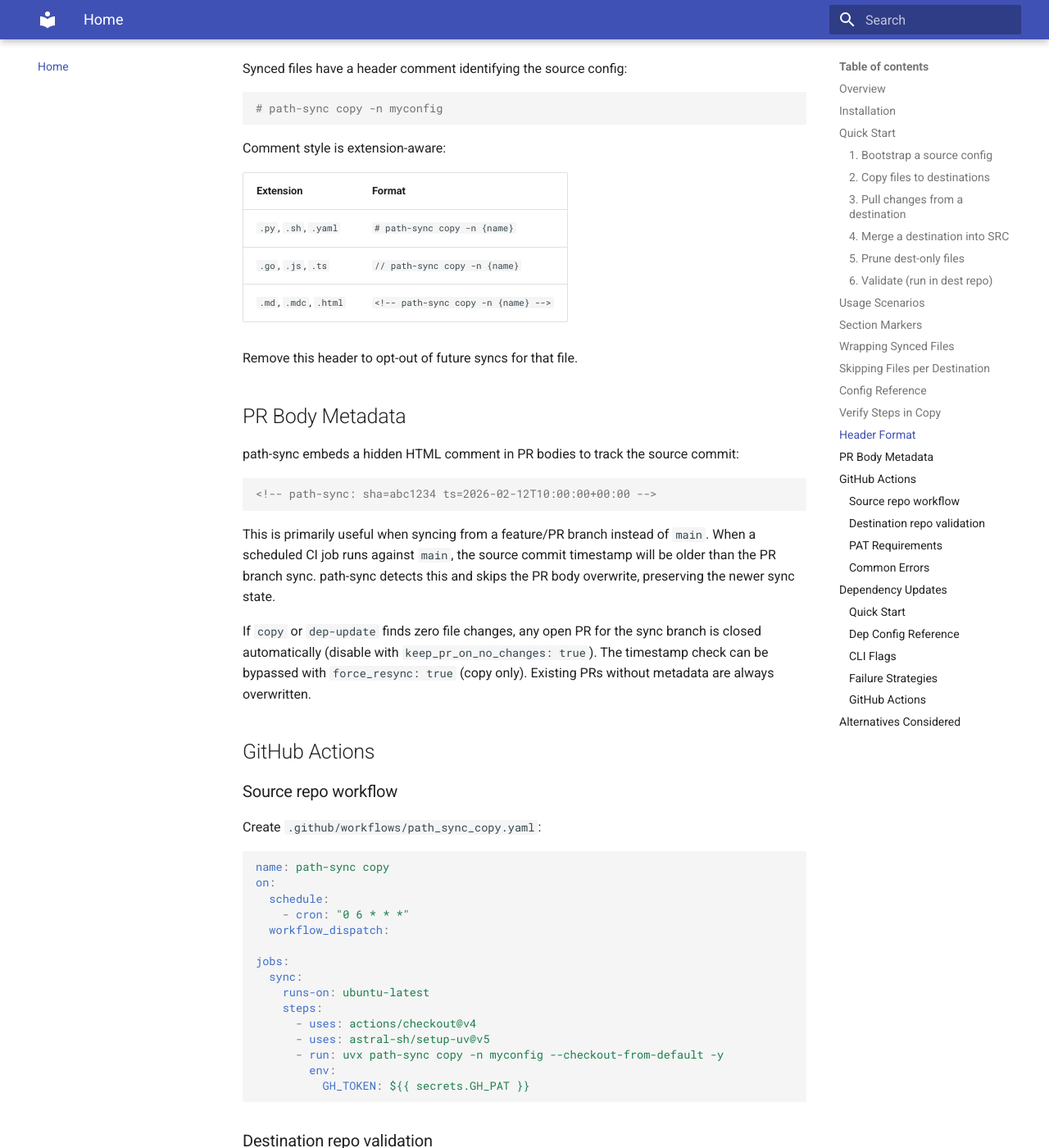
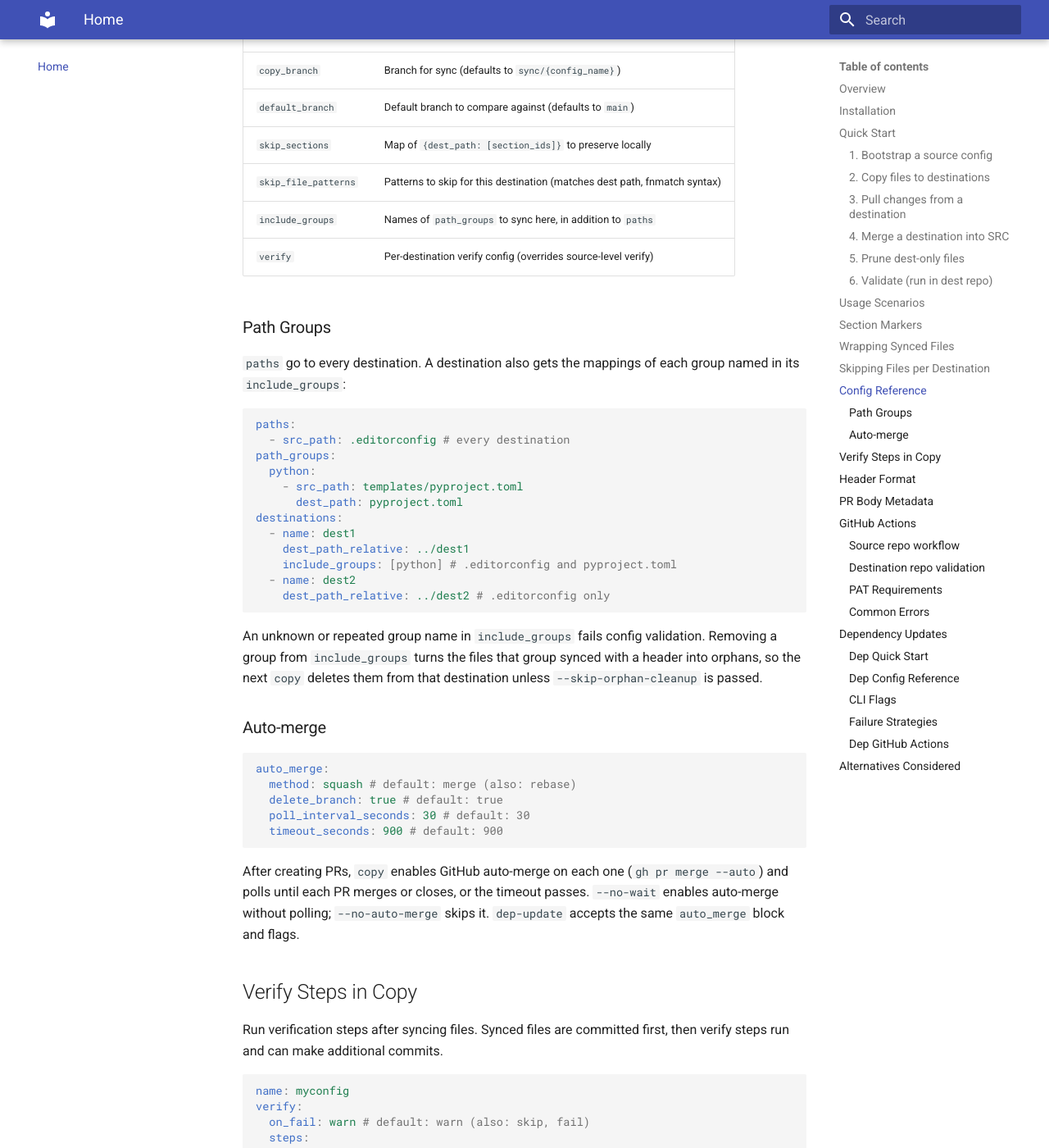
Before and after one commit to EspenAlbert/path-sync, an MkDocs documentation site: the page built from docs/index.md, in a window 1280 px wide and 1400 px high, scrolled down 11971 px. Shown: the whole window at 82% size. Built offline with MkDocs 1.6.1 and Material for MkDocs 9.7.7, drawn with Linux system fonts in a browser that asks for light colours; some of the changed text lies outside the part shown.

Commit message:
fix: typos and ambiguities.

````diff
--- a/docs/index.md
+++ b/docs/index.md
@@ -24,11 +24,11 @@ Sync files from a source repo to multiple destination repos.
 
 - SRC owns synced content; DEST should not edit it
 - Files with headers are updated on each sync
-- Remove a header to opt-out (file becomes DEST-owned)
-- Orphaned files (removed from SRC) are deleted in DEST
+- Remove a header to opt out (file becomes DEST-owned)
+- Orphaned files (DEST files with this config's header that no path mapping covers, e.g. removed from SRC) are deleted in DEST
 - Dest-only extras under dir or glob mappings survive `copy`; `pull --dest-only` harvests them; `prune` deletes them
 - Dest improvements can be harvested back to SRC with `pull` (local working tree only; you commit SRC yourself)
-- Idempotent: PR body is left unchanged when already synced from an equal or newer source commit
+- Idempotent: a destination is skipped when its open PR was already synced from an equal or newer source commit
 - Stale PRs auto-close when source and destination are already in sync (zero file changes)
 
 ## Installation
@@ -57,16 +57,19 @@ Creates `.github/myconfig.src.yaml` with auto-detected git remote and destinatio
 path-sync copy -n myconfig
 ```
 
-By default, prompts before each git operation. See [Usage Scenarios](#usage-scenarios) for common patterns.
+By default, prompts before each git operation. Without a terminal (CI, scripts), prompts auto-confirm, as with `-y`. See [Usage Scenarios](#usage-scenarios) for common patterns.
 
 | Flag                      | Description                                                 |
 | ------------------------- | ----------------------------------------------------------- |
 | `-d dest1,dest2`          | Filter specific destinations                                |
+| `-c, --config-path`       | Full path to config file (alternative to `-n`)              |
+| `--src-root`              | Source repo root (default: git root of cwd)                 |
+| `--work-dir`              | Clone destinations here (overrides `dest_path_relative`)    |
 | `--dry-run`               | Preview without writing (requires existing repos)           |
 | `-y, --no-prompt`         | Skip confirmations (for CI)                                 |
 | `--skip-commit`           | No git ops after sync (no commit/push/PR). Alias: `--local` |
 | `--no-checkout`           | Skip branch switching (assumes already on correct branch)   |
-| `--checkout-from-default` | Reset to origin/default before sync                         |
+| `--checkout-from-default` | Reset to `origin/<default_branch>`, recreate copy branch    |
 | `--no-pr`                 | Push but skip PR creation                                   |
 | `--force-overwrite`       | Overwrite files even if header removed (opted out)          |
 | `--detailed-exit-code`    | Exit 0=no changes, 1=changes, 2=error                       |
@@ -76,6 +79,8 @@ By default, prompts before each git operation. See [Usage Scenarios](#usage-scen
 | `--pr-labels`             | Comma-separated PR labels                                   |
 | `--pr-reviewers`          | Comma-separated PR reviewers                                |
 | `--pr-assignees`          | Comma-separated PR assignees                                |
+| `--no-auto-merge`         | Skip auto-merge even when `auto_merge` is configured        |
+| `--no-wait`               | Enable auto-merge without polling for the merge             |
 
 ### 3. Pull changes from a destination
 
@@ -216,6 +221,7 @@ Options:
 
 - `-b, --branch` - Branch to compare against (default: main). When `GITHUB_BASE_REF` is set (e.g. in GitHub Actions), it overrides the default so CI can use the PR base without passing `-b`. If you set `GITHUB_BASE_REF`, use a non-empty branch name.
 - `--skip-sections` - Comma-separated `path:section_id` pairs to skip (e.g., `justfile:coverage`)
+- `--src-root` - Repo root to validate (default: git root of cwd)
 
 ## Usage Scenarios
 
@@ -239,13 +245,17 @@ For partial file syncing (e.g., `justfile`, `pyproject.toml`), wrap sections wit
 # === DO_NOT_EDIT: path-sync default ===
 lint:
     ruff check .
-# === OK_EDIT ===
+# === OK_EDIT: path-sync default ===
 ```
 
 - **`DO_NOT_EDIT: path-sync {id}`** - Start of managed section with identifier
-- **`OK_EDIT`** - End marker (content below is editable)
+- **`OK_EDIT: path-sync {id}`** - End marker with the same identifier (content below is editable)
 
-During sync, only content within markers is replaced. Destination can have extra sections.
+Identifiers use letters, digits, `_`, and `-`. A marker with any other character, such as `.`, is not recognized.
+
+During sync, only content within markers is replaced. Destination content outside the markers is kept. A section that only the destination has is removed, and a section new in SRC is appended at the end of the file.
+
+The same identifier can mark several regions of one file. path-sync treats them as parts of one section and matches them by position.
 
 Use `skip_sections` in destination config to exclude specific sections from sync:
 
@@ -342,15 +352,18 @@ destinations:
 | ----------------------- | --------------------------------------------------------------------------------------------------- |
 | `name`                  | Config identifier                                                                                   |
 | `src_repo_url`          | Source repo URL (auto-detected from git remote)                                                     |
+| `git_remote`            | Source repo remote whose URL fills `{src_repo_url}` in the PR body (default: `origin`)              |
 | `schedule`              | Cron for scheduled sync workflow                                                                    |
-| `paths`                 | Files/globs to sync (see path options below)                                                        |
+| `paths`                 | Files/globs to sync to every destination (see path options below)                                   |
+| `path_groups`           | Named lists of path mappings that a destination opts into (see [Path Groups](#path-groups))         |
 | `destinations`          | Target repos with sync settings                                                                     |
 | `header_config`         | Comment style per extension (has defaults)                                                          |
-| `pr_defaults`           | PR title, body template, labels, reviewers, assignees                                               |
+| `pr_defaults`           | PR title, body template, body suffix, labels, reviewers, assignees                                  |
 | `wrap_synced_files`     | Wrap synced files in section markers (default: `false`)                                             |
 | `keep_pr_on_no_changes` | Keep stale PR open instead of auto-closing when sync produces zero changes (default: `false`)       |
 | `force_resync`          | Ignore the "PR already synced from newer commit" check, always run the full sync (default: `false`) |
 | `verify`                | Verification steps to run after syncing (see [Verify Steps](#verify-steps-in-copy))                 |
+| `auto_merge`            | Enable GitHub auto-merge on created PRs and wait for them to merge (see [Auto-merge](#auto-merge))  |
 
 **`body_template` variables** (available in `pr_defaults.body_template`):
 
@@ -370,10 +383,18 @@ destinations:
 | ----------------------- | ------------------------------------------------------------------------ |
 | `src_path`              | Source file, directory, or glob pattern (required)                       |
 | `dest_path`             | Destination path (defaults to `src_path`)                                |
-| `sync_mode`             | `sync` (default), `replace`, or `scaffold`                               |
+| `sync_mode`             | `sync` (default), `replace`, or `scaffold` (see below)                   |
 | `exclude_dirs`          | Directory names to skip (defaults: `__pycache__`, `.git`, `.venv`, etc.) |
 | `exclude_file_patterns` | Filename patterns to skip, supports globs (`*.pyc`, `test_*.py`)         |
 | `wrap`                  | Override global `wrap_synced_files` for this path (`true`/`false`)       |
+
+**Sync modes**:
+
+| Mode       | Behavior                                                                             |
+| ---------- | ------------------------------------------------------------------------------------ |
+| `sync`     | Adds the header, replaces managed sections, and skips files whose header was removed |
+| `replace`  | Overwrites the whole file when it differs from SRC; no header, so no opt-out         |
+| `scaffold` | Writes the file only when it is missing in DEST                                      |
 
 **Destination options**:
 
@@ -386,7 +407,41 @@ destinations:
 | `default_branch`     | Default branch to compare against (defaults to `main`)                    |
 | `skip_sections`      | Map of `{dest_path: [section_ids]}` to preserve locally                   |
 | `skip_file_patterns` | Patterns to skip for this destination (matches dest path, fnmatch syntax) |
+| `include_groups`     | Names of `path_groups` to sync here, in addition to `paths`               |
 | `verify`             | Per-destination verify config (overrides source-level verify)             |
+
+### Path Groups
+
+`paths` go to every destination. A destination also gets the mappings of each group named in its `include_groups`:
+
+```yaml
+paths:
+  - src_path: .editorconfig # every destination
+path_groups:
+  python:
+    - src_path: templates/pyproject.toml
+      dest_path: pyproject.toml
+destinations:
+  - name: dest1
+    dest_path_relative: ../dest1
+    include_groups: [python] # .editorconfig and pyproject.toml
+  - name: dest2
+    dest_path_relative: ../dest2 # .editorconfig only
+```
+
+An unknown or repeated group name in `include_groups` fails config validation. Removing a group from `include_groups` turns the files that group synced with a header into orphans, so the next `copy` deletes them from that destination unless `--skip-orphan-cleanup` is passed.
+
+### Auto-merge
+
+```yaml
+auto_merge:
+  method: squash # default: merge (also: rebase)
+  delete_branch: true # default: true
+  poll_interval_seconds: 30 # default: 30
+  timeout_seconds: 900 # default: 900
+```
+
+After creating PRs, `copy` enables GitHub auto-merge on each one (`gh pr merge --auto`) and polls until each PR merges or closes, or the timeout passes. `--no-wait` enables auto-merge without polling; `--no-auto-merge` skips it. `dep-update` accepts the same `auto_merge` block and flags.
 
 ## Verify Steps in Copy
 
@@ -416,11 +471,13 @@ destinations:
         - run: npm run build
 ```
 
+Each `run` is a shell command, run from the destination repo root. Verify steps also run with `--skip-commit`, without their `commit`. With `--dry-run`, steps are printed, not run.
+
 Use `--skip-verify` to disable verification steps.
 
 ## Header Format
 
-Synced files have a header comment identifying the source config:
+Synced files have a header comment on line 1 identifying the source config:
 
 ```python
 # path-sync copy -n myconfig
@@ -434,7 +491,9 @@ Comment style is extension-aware:
 | `.go`, `.js`, `.ts`    | `// path-sync copy -n {name}`       |
 | `.md`, `.mdc`, `.html` | `<!-- path-sync copy -n {name} -->` |
 
-Remove this header to opt-out of future syncs for that file.
+Other recognized types include `.yml`, `.toml`, `.css` (`/* ... */`), `.sql` (`--`), and the file names `justfile`, `Makefile`, `Dockerfile`, and `.gitignore`. In `sync` mode, a file of any other type is skipped with a `No comment config` warning; `sync_mode: replace` copies it without a header.
+
+Remove this header to opt out of future syncs for that file (`sync` mode). An existing DEST file without the header also counts as opted out, so `copy` skips it; `--force-overwrite` adds the header and syncs it.
 
 ## PR Body Metadata
 
@@ -444,7 +503,7 @@ path-sync embeds a hidden HTML comment in PR bodies to track the source commit:
 <!-- path-sync: sha=abc1234 ts=2026-02-12T10:00:00+00:00 -->
 ```
 
-This is primarily useful when syncing from a feature/PR branch instead of `main`. When a scheduled CI job runs against `main`, the source commit timestamp will be older than the PR branch sync. path-sync detects this and skips the PR body overwrite, preserving the newer sync state.
+This is primarily useful when syncing from a feature/PR branch instead of `main`. When a scheduled CI job runs against `main`, the source commit timestamp will be older than the PR branch sync. path-sync detects this and skips that destination (no file writes, push, or PR body update), preserving the newer sync state. The check does not run with `--skip-commit`, `--dry-run`, or `--no-pr`.
 
 If `copy` or `dep-update` finds zero file changes, any open PR for the sync branch is closed automatically (disable with `keep_pr_on_no_changes: true`). The timestamp check can be bypassed with `force_resync: true` (copy only). Existing PRs without metadata are always overwritten.
 
@@ -504,7 +563,7 @@ jobs:
 **Validation skips automatically when:**
 
 - On a `sync/*` branch (path-sync uses `sync/{config_name}` by default)
-- On the default branch (comparing against itself)
+- On the branch it compares against (`-b` or `GITHUB_BASE_REF`)
 
 The workflow triggers exclude these branches too, reducing unnecessary CI runs.
 
@@ -534,14 +593,14 @@ Add as repository secret: `GH_PAT`
 
 The `dep-update` command runs dependency updates across multiple repositories. It clones repos, runs update commands, verifies changes, and creates PRs.
 
-### Quick Start
+### Dep Quick Start
 
 ```bash
 # Create config at .github/myconfig.dep.yaml (see example below)
 # Then run:
 path-sync dep-update -n myconfig
 
-# Preview without creating PRs
+# Run updates locally without pushing or creating PRs
 path-sync dep-update -n myconfig --dry-run
 
 # Filter specific destinations
@@ -564,7 +623,7 @@ updates:
     command: uv lock --upgrade
 
 verify:
-  on_fail: skip # default strategy: skip, fail, warn
+  on_fail: skip # default: warn (also: skip, fail)
   steps:
     - run: uv sync
     - run: just fmt
@@ -580,7 +639,9 @@ pr:
   labels: [dependencies]
   reviewers: [] # optional
   assignees: [] # optional
-  auto_merge: true
+
+auto_merge: # optional, see Auto-merge
+  method: squash
 ```
 
 | Field                   | Description                                                                   |
@@ -592,29 +653,34 @@ pr:
 | `verify.on_fail`        | Default failure strategy: `skip`, `fail`, `warn`                              |
 | `verify.steps`          | Verification commands with optional commit/on_fail                            |
 | `keep_pr_on_no_changes` | Keep stale PR open instead of auto-closing when no changes (default: `false`) |
-| `pr.auto_merge`         | Enable GitHub auto-merge after PR creation                                    |
+| `pr.branch`             | Branch for the update PR (required)                                           |
+| `pr.title`              | PR title and commit message (required)                                        |
+| `auto_merge`            | Enable GitHub auto-merge after PR creation (see [Auto-merge](#auto-merge))    |
 
 ### CLI Flags
 
-| Flag             | Description                                            |
-| ---------------- | ------------------------------------------------------ |
-| `-n, --name`     | Config name (required)                                 |
-| `-d, --dest`     | Filter destinations (comma-separated)                  |
-| `--work-dir`     | Clone directory for repos without `dest_path_relative` |
-| `--dry-run`      | Preview without creating PRs                           |
-| `--skip-verify`  | Skip verification steps                                |
-| `--pr-reviewers` | Override PR reviewers (comma-separated)                |
-| `--pr-assignees` | Override PR assignees (comma-separated)                |
+| Flag              | Description                                          |
+| ----------------- | ---------------------------------------------------- |
+| `-n, --name`      | Config name (required)                               |
+| `-d, --dest`      | Filter destinations (comma-separated)                |
+| `--src-root`      | Source repo root (default: git root of cwd)          |
+| `--work-dir`      | Clone repos here (overrides `dest_path_relative`)    |
+| `--dry-run`       | Run updates and verify locally; no push or PR        |
+| `--skip-verify`   | Skip verification steps                              |
+| `--no-auto-merge` | Skip auto-merge even when `auto_merge` is configured |
+| `--no-wait`       | Enable auto-merge without polling for the merge      |
+| `--pr-reviewers`  | Override PR reviewers (comma-separated)              |
+| `--pr-assignees`  | Override PR assignees (comma-separated)              |
 
 ### Failure Strategies
 
-- **skip**: Skip PR for this repo, continue with others (default)
+- **skip**: Skip PR for this repo, continue with others. A failed `updates` command always skips its repo. `dep-update` exits 1 when any repo was skipped.
 - **fail**: Stop all processing immediately
-- **warn**: Create PR anyway with warning in body
+- **warn**: Create PR anyway with warning in body (default)
 
 Per-step `on_fail` overrides the verify-level default.
 
-### GitHub Actions
+### Dep GitHub Actions
 
 ```yaml
 name: dep-update
````
Also changed, not shown: other parts of docs/index.md (+1 -1 lines), README.md (+99 -33 lines), docs/copy/index.md (+1 -1 lines), docs/merge/index.md (+1 -1 lines), docs/validate_no_changes/index.md (+1 -1 lines), 6 other files.
